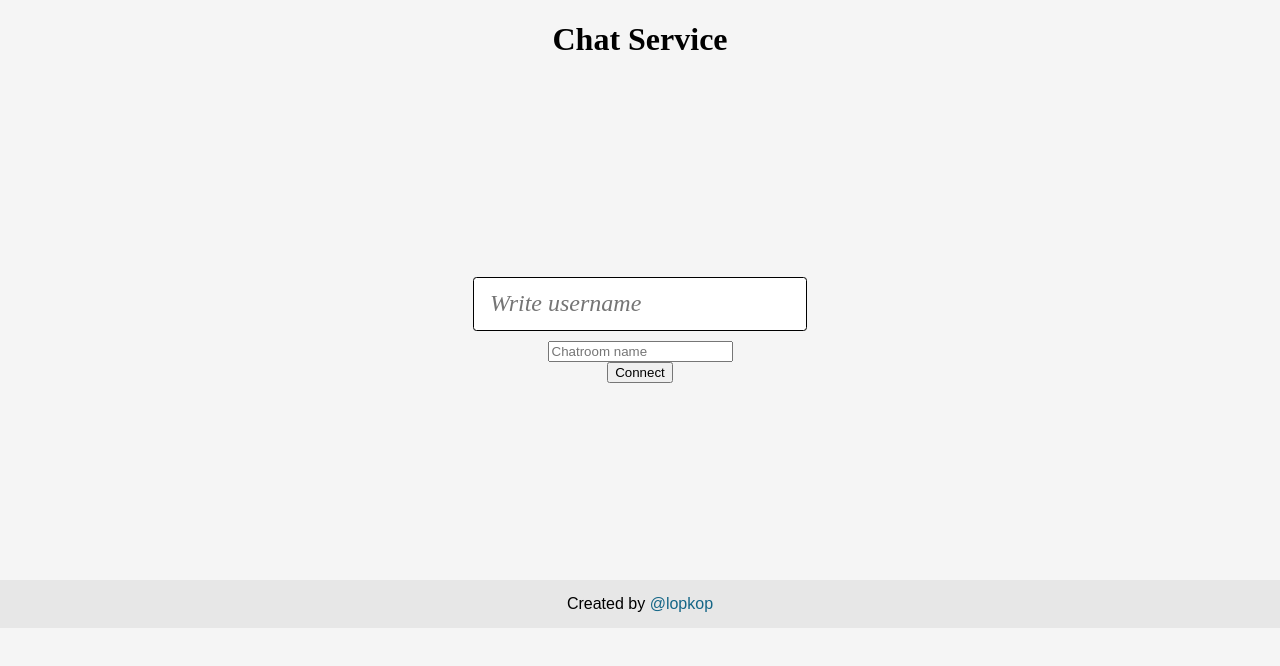
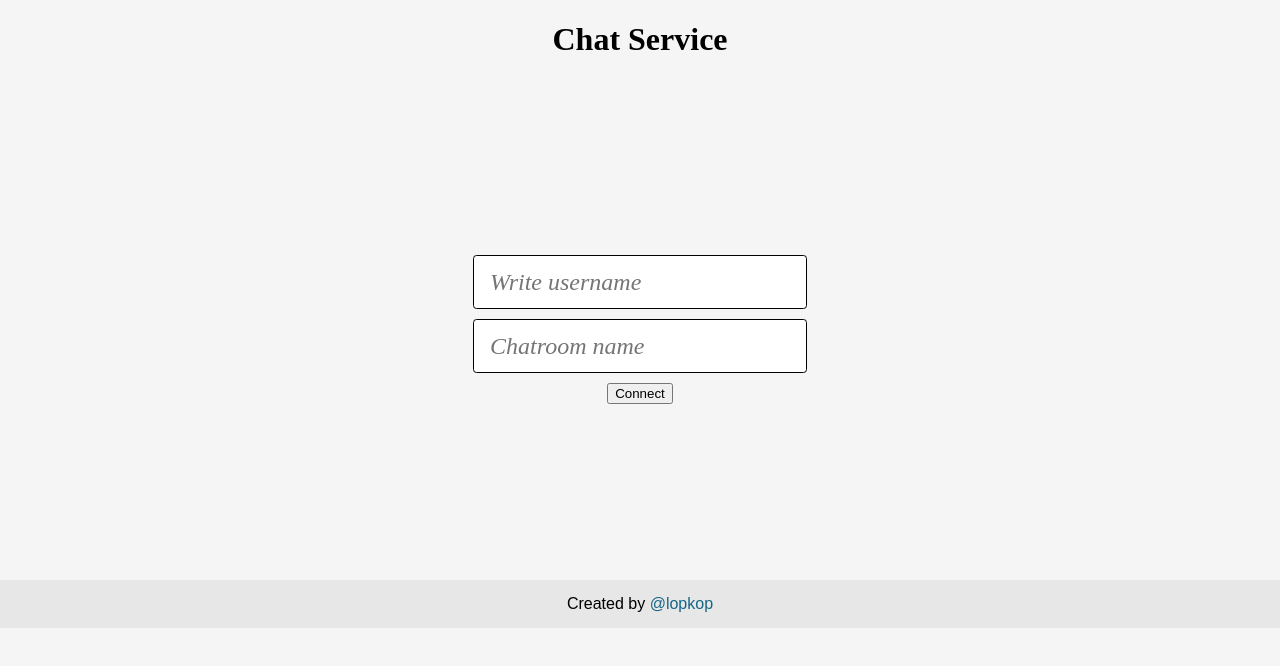
Before and after one commit to Lopkop/Lemur, a React (Create React App) app in the folder frontend/: page / in a window 1280 px wide. Shown: the top 666 px of the page. Built offline with nearby package versions, Linux system fonts and the light colour scheme.

Commit message:
add css styles to app.jsx

```diff
--- a/frontend/src/styles/App.css
+++ b/frontend/src/styles/App.css
@@ -5,8 +5,8 @@ body {
 }
 
 header {
-	display:flex;
-	justify-content:center;
+    display: flex;
+    justify-content: center;
 }
 
 main {
@@ -17,8 +17,8 @@ main {
     min-height: 500px;
 }
 
-#input-username {
-    border: 0.5px solid ;
+.connect-chat {
+    border: 0.5px solid;
     border-radius: 3.5px;
     padding: 16px;
     margin-bottom: 10px;
@@ -26,7 +26,6 @@ main {
     background: white;
     transition: box-shadow 0.3s ease-in-out;
     text-decoration: none;
-
 
     width: 300px;
     height: 20px;
@@ -36,14 +35,15 @@ main {
     line-height: 1.4em;
 }
 
-#input-username:hover {
-    box-shadow: 0 5px 15px rgba(0,0,0,0.3);
+.connect-chat:hover {
+    box-shadow: 0 5px 15px rgba(0, 0, 0, 0.3);
 }
-#input-username:focus, #input-username:focus{
+.connect-chat:focus,
+.connect-chat:focus {
     outline: none;
 }
 
-#input-username:placeholder-shown {
+.connect-chat:placeholder-shown {
     font-style: italic;
 }
 
@@ -51,7 +51,7 @@ footer {
     text-align: center;
     background-color: #e7e7e7;
     padding: 15px 0px 15px 0px;
-	font-family: 'Manrope',Arial,sans-serif;
+    font-family: "Manrope", Arial, sans-serif;
 }
 
 a {
```
Lines whose indentation alone changed are shown as unchanged.
